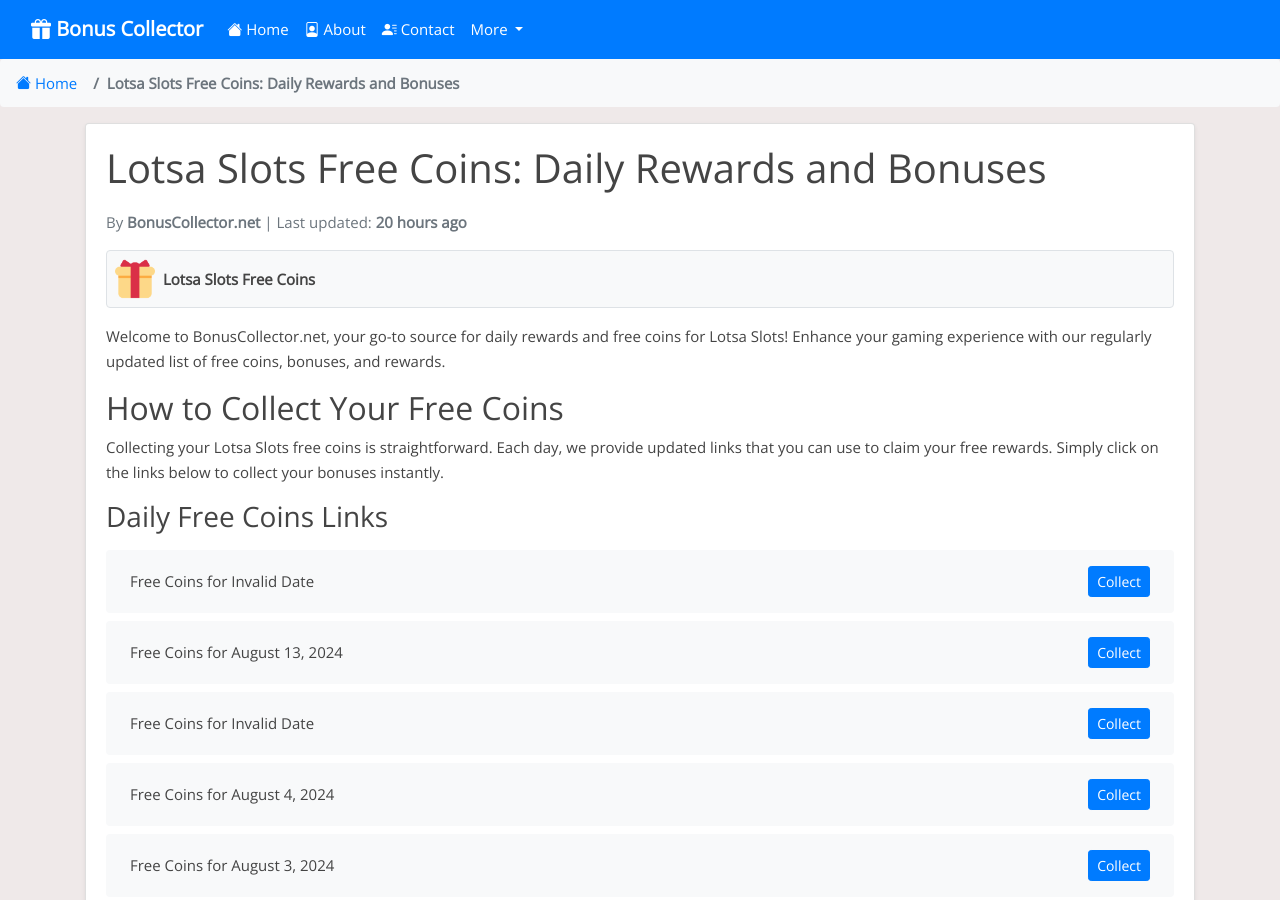
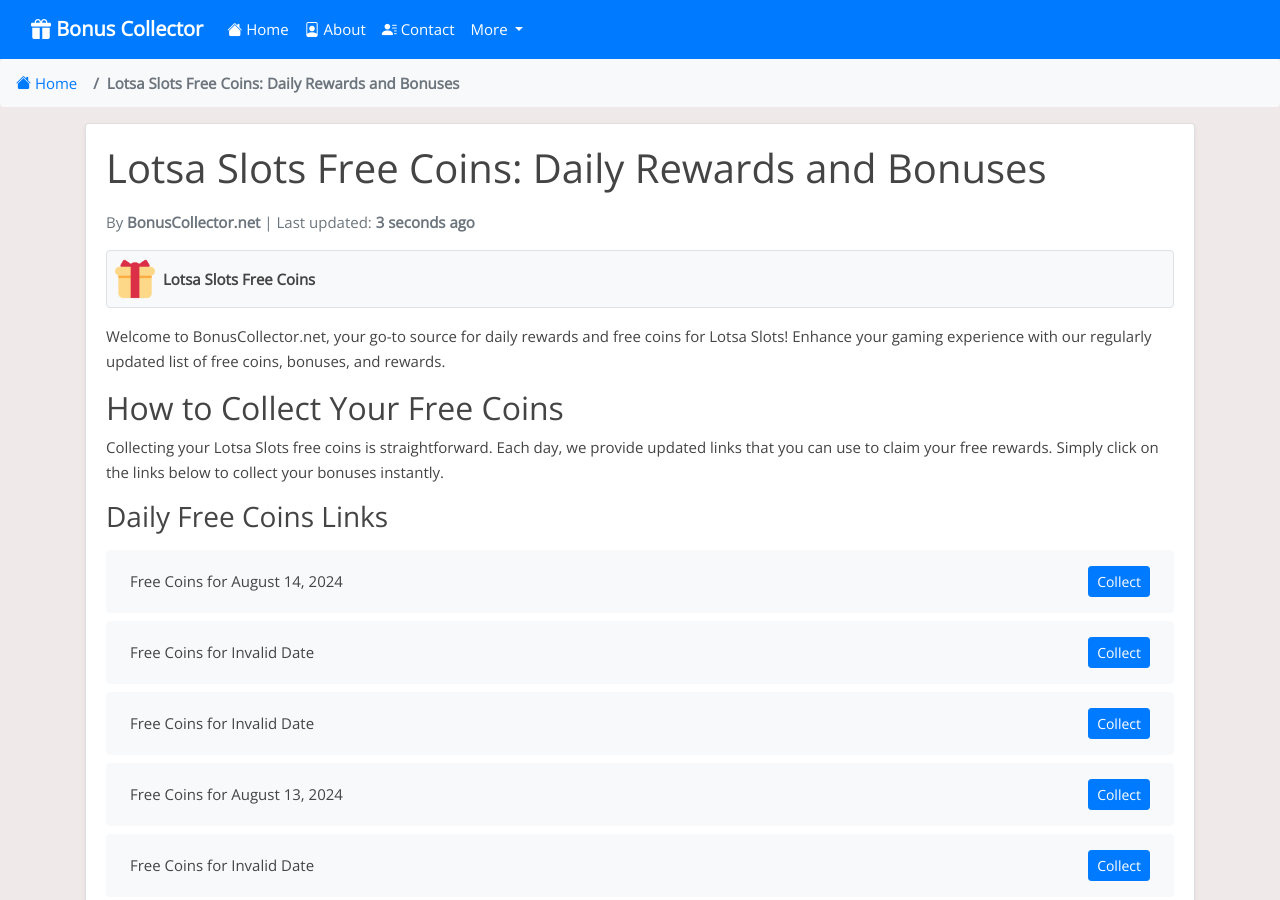
Before and after one commit to Prollad99/bs-net, a Jekyll site: the page built from _posts/2024-07-30-lotsa-slots.md, in a window 1280 px wide and 900 px high. Built offline with Jekyll 4.4.1, drawn with Linux system fonts in a browser that asks for light colours; nearby versions of some CDN libraries; comment, search, counter and statistics services are not loaded; some of the changed text lies outside the part shown.

Commit message:
Update lotsa-slots reward links and last modified date

```diff
--- a/_data/include_files.yml
+++ b/_data/include_files.yml
@@ -65,7 +65,7 @@
   last_modified: 2024-08-13 03:23:22
 
 lotsa-slots.html:
-  last_modified: 2024-08-13 06:29:33
+  last_modified: 2024-08-14 03:24:38
 
 jackpot-party.html:
   last_modified: 2024-08-13 03:23:21
--- a/_includes/lotsa-slots.html
+++ b/_includes/lotsa-slots.html
@@ -1,4 +1,12 @@
 <ul class="list-group mt-3 mb-4">
+  <li class="list-group-item d-flex justify-content-between align-items-center">
+    <span>Free Coins for August 14, 2024</span>
+    <a href="https://bit.ly/4couHHa" class="btn btn-primary btn-sm">Collect</a>
+  </li>
+  <li class="list-group-item d-flex justify-content-between align-items-center">
+    <span>Free Coins for Invalid Date</span>
+    <a href="https://bit.ly/3WqB2w9" class="btn btn-primary btn-sm">Collect</a>
+  </li>
   <li class="list-group-item d-flex justify-content-between align-items-center">
     <span>Free Coins for Invalid Date</span>
     <a href="https://bit.ly/3ypfszR" class="btn btn-primary btn-sm">Collect</a>
@@ -30,10 +38,6 @@
   <li class="list-group-item d-flex justify-content-between align-items-center">
     <span>Free Coins for Invalid Date</span>
     <a href="https://bit.ly/3Sq1ip0" class="btn btn-primary btn-sm">Collect</a>
-  </li>
-  <li class="list-group-item d-flex justify-content-between align-items-center">
-    <span>Free Coins for Invalid Date</span>
-    <a href="https://bit.ly/3WqB2w9" class="btn btn-primary btn-sm">Collect</a>
   </li>
   <li class="list-group-item d-flex justify-content-between align-items-center">
     <span>Free Coins for Invalid Date</span>
@@ -395,8 +399,4 @@
     <span>Free Coins for August 3, 2024</span>
     <a href="https://bit.ly/48To3at" class="btn btn-primary btn-sm">Collect</a>
   </li>
-  <li class="list-group-item d-flex justify-content-between align-items-center">
-    <span>Free Coins for August 3, 2024</span>
-    <a href="https://bit.ly/3PrXLVL" class="btn btn-primary btn-sm">Collect</a>
-  </li>
 </ul>
```
Also changed, not shown: links-json/lotsa-slots.json (+7 -7 lines).
